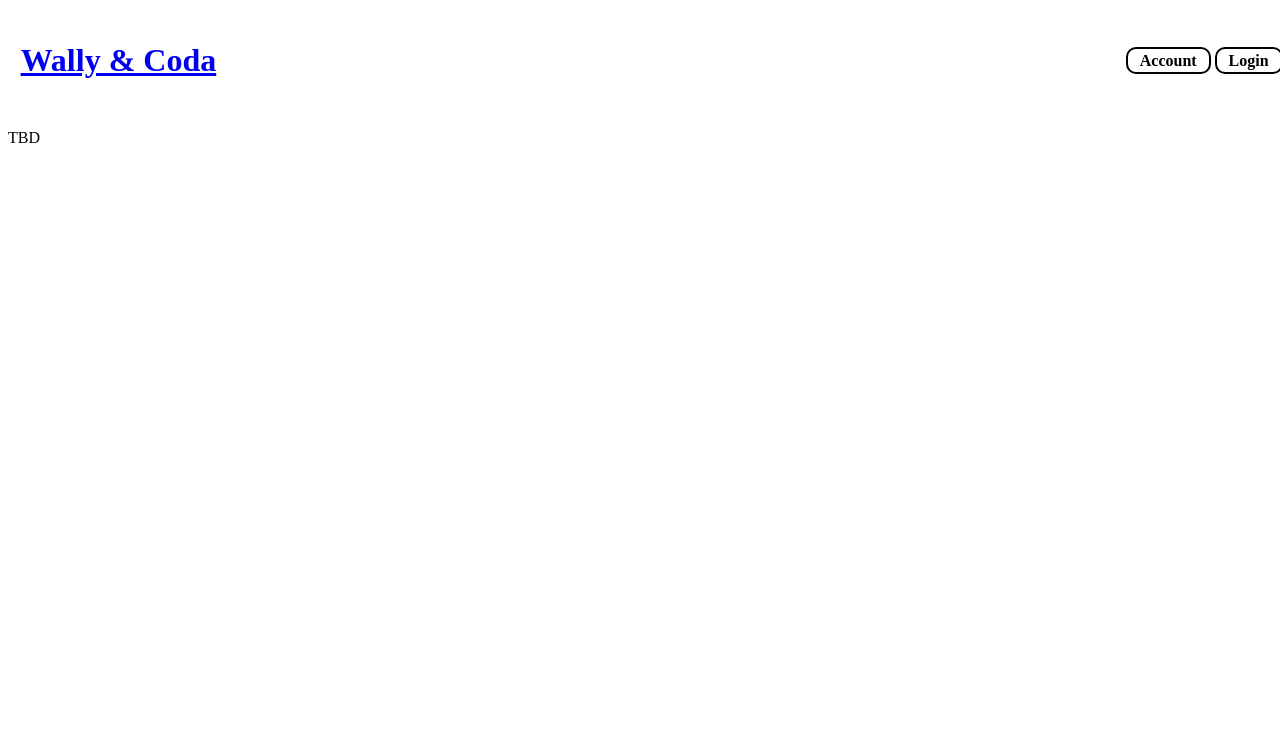
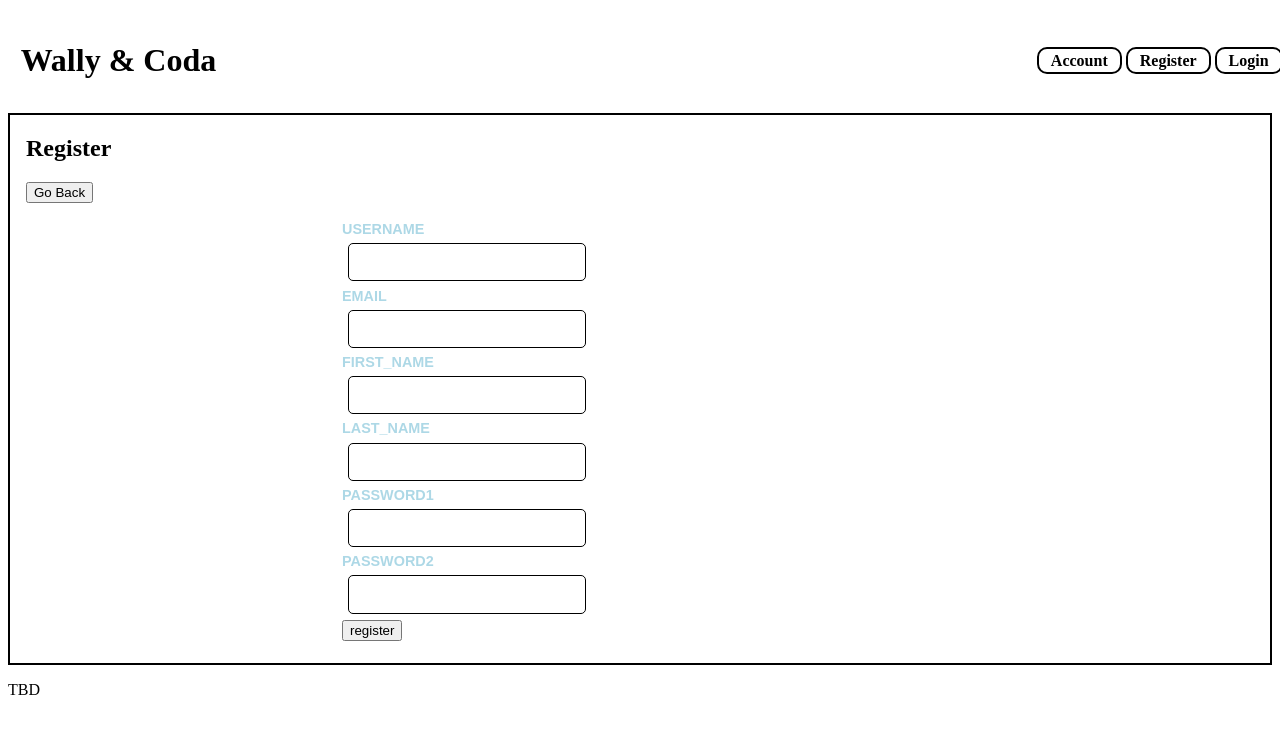
Before and after one commit to josquinlarsen/w-c-new, a React (Vite) app in the folder app/: page /register in a window 1280 px wide. Shown: the top 734 px of the page. Built offline with nearby package versions, Linux system fonts and the light colour scheme.

Commit message:
registration form

```diff
--- a/app/src/App.css
+++ b/app/src/App.css
@@ -10,6 +10,12 @@
     padding:1%;
 }
 
+.navbar a{
+    color: black;
+    text-decoration: none;
+    cursor: pointer;
+}
+
 nav a {
     color: black;
     text-decoration: none;
@@ -17,6 +23,7 @@ nav a {
     padding: 3px 12px;
     border: 2px solid black;
     border-radius: 10px;
+    cursor: pointer;
 }
 
 .logout-btn {
@@ -51,6 +58,8 @@ nav a {
     align-items: center;
     justify-content: space-between;
 }
+
+button { cursor: pointer;}
 
 /* FORM */
 .form-container {
--- a/app/src/App.tsx
+++ b/app/src/App.tsx
@@ -12,6 +12,7 @@ import Layout from './components/Layout';
 import ProtectedRoute from './components/ProtectedRoute';
 import Dashboard from './components/Dashboard';
 import Login from './components/Login';
+import Register from './components/Register';
 
 const testUser = { username: "Test", email: "email@email.com", first_name: "Test", last_name: "User", password1: "", password2: ""}
 
@@ -23,7 +24,7 @@ function App() {
     <Routes>
       <Route path="/" element={<Layout />}>
         {/* public routes */}
-        <Route path="register" />
+        <Route path="register" element={<Register/>}/>
         <Route path="login" element={<Login/>}/>
         <Route path="home" element={<Dashboard />}/>
 
--- a/app/src/components/Login.tsx
+++ b/app/src/components/Login.tsx
@@ -1,21 +1,20 @@
-
-import { useNavigate } from "react-router-dom";
 
 import { useAuthForm } from "../hooks/useAuthForm";
-import Form from "./Form";
 import { LOGIN_FORM } from "../utilities/FormFields";
 
+import Form from "./Form";
+
 export default function Login(){
-    const navigate = useNavigate();
-    const { loginData, handleLoginChange, handleLogin } = useAuthForm();
+    const { loginData, handleLoginChange, handleLogin, handleCancel } = useAuthForm();
+
     return(
         <>
         <Form
             initialData={loginData}
             httpType={"post"}
-            onSubmit={handleLogin} // type?
-            onCancel={() => {navigate('/')}}
-            handleLoginChange={handleLoginChange}
+            onSubmit={handleLogin}
+            onCancel={handleCancel}
+            onChange={handleLoginChange}
             formFields={LOGIN_FORM}
             title={"Login"}
             userAction={1}
--- a/app/src/components/Navbar.tsx
+++ b/app/src/components/Navbar.tsx
@@ -1,19 +1,9 @@
 import { Link } from "react-router-dom";
 
-// import { type NavBarProps } from "../types";
 import { useAuth } from "../context/AuthContext";
 
 const Navbar = () => {
     const { isLoggedIn, logout } = useAuth();
-
-    // const logout = () => {
-    //     setIsLoggedIn(false);
-    // }
-
-    const login = () => {
-        console.log("logged in!");
-        // setIsLoggedIn(true);
-    }
 
     return (
         <>
@@ -38,11 +28,8 @@ const Navbar = () => {
                 ) : (
                     <>
                     <a>Account</a>
+                    <Link to="register">Register</Link>
                     <Link to="/login">Login</Link>
-                    {/* <button
-                        className="logout-btn"
-                        onClick={login}
-                    >Login</button> */}
                     </>
                 )}
             </nav>
--- /dev/null
+++ b/app/src/components/Register.tsx
@@ -0,0 +1,22 @@
+import Form from "./Form"
+
+import { useAuthForm } from "../hooks/useAuthForm";
+import { USER_FORM } from "../utilities/FormFields";
+
+export default function Register() {
+    const { formData, handleChange, handleRegister, handleCancel } = useAuthForm();
+    return(
+        <>
+        <Form
+            initialData={formData}
+            httpType={"post"}
+            onSubmit={handleRegister}
+            onCancel={handleCancel}
+            onChange={handleChange}
+            formFields={USER_FORM}
+            title={"Register"}
+            userAction={2}
+        />
+        </>
+    )
+}
--- a/app/src/hooks/useAuthForm.tsx
+++ b/app/src/hooks/useAuthForm.tsx
@@ -61,6 +61,10 @@ export const useAuthForm = (): UseAuthFormReturn => {
         });
     };
 
+    const handleCancel = () => {
+        () => {navigate('/')}
+    };
+
     return {
         formData,
         loginData,
@@ -68,5 +72,6 @@ export const useAuthForm = (): UseAuthFormReturn => {
         handleLogin,
         handleLoginChange,
         handleRegister,
+        handleCancel,
     };
 };
--- a/app/src/types/form.ts
+++ b/app/src/types/form.ts
@@ -14,10 +14,10 @@ export interface FormData {
 export interface InputFormProps {
     initialData: FormData;
     httpType: "post" | "put" | "patch";
-    onSubmit: (data: FormData | SubmitEvent<HTMLFormElement>) => void | Promise<void>;
+    onSubmit: (e: SubmitEvent<HTMLFormElement>) => void | Promise<void>;
     onCancel?: () => void;
     formFields: FormField[];
     title: string;
-    handleLoginChange? : (data: ChangeEvent<HTMLInputElement>) => void;
+    onChange? : (data: ChangeEvent<HTMLInputElement>) => void;
     userAction?: number; // 1:login 2:register
 }
--- a/app/src/types/user.ts
+++ b/app/src/types/user.ts
@@ -23,4 +23,5 @@ export interface UseAuthFormReturn {
     handleLoginChange: (e: ChangeEvent<HTMLInputElement>) => void;
     handleLogin: (e: SubmitEvent<HTMLFormElement>) => Promise<void>;
     handleRegister: (e: SubmitEvent<HTMLFormElement>) => Promise<void>;
+    handleCancel: () => void;
 }
```
